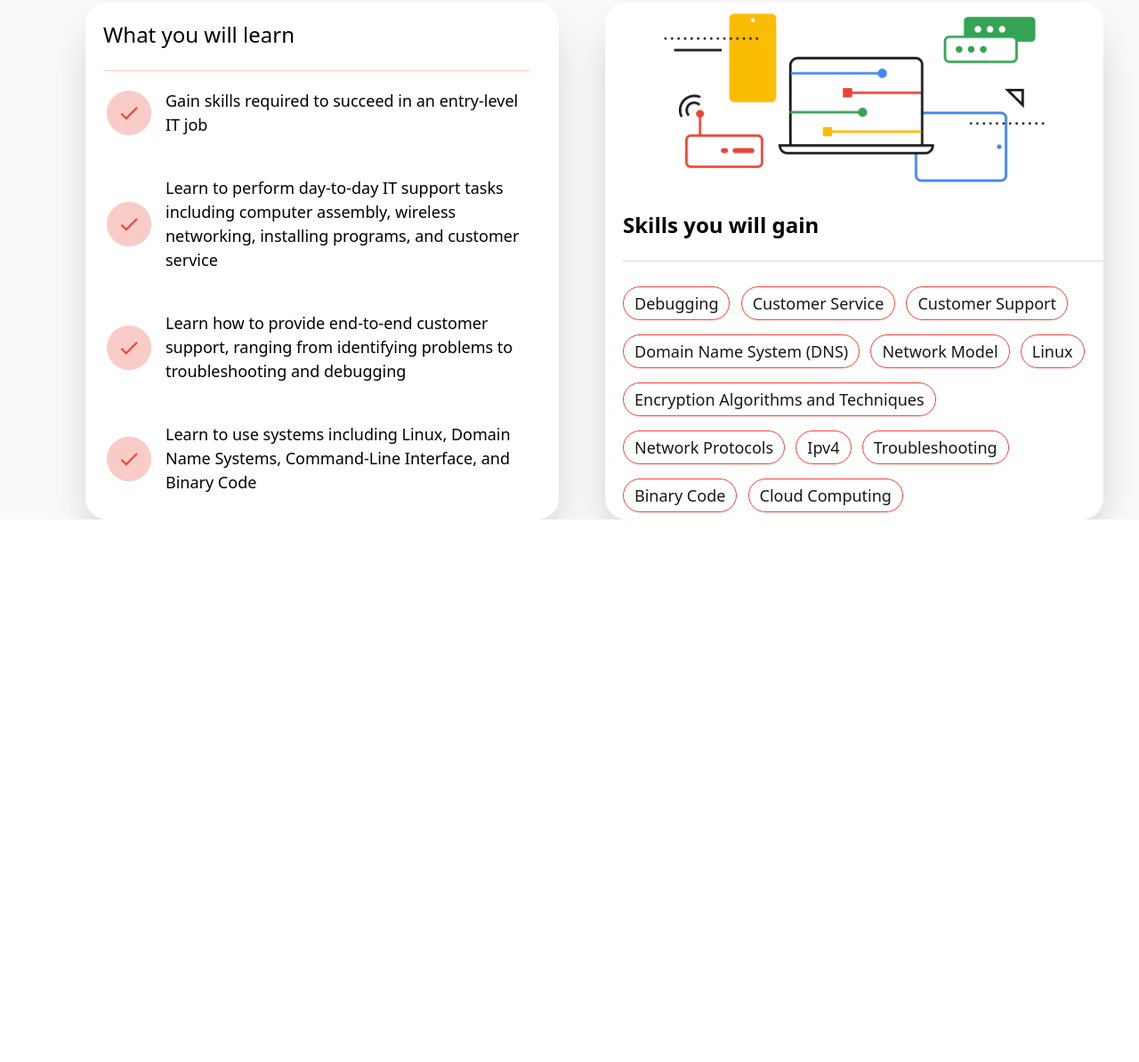
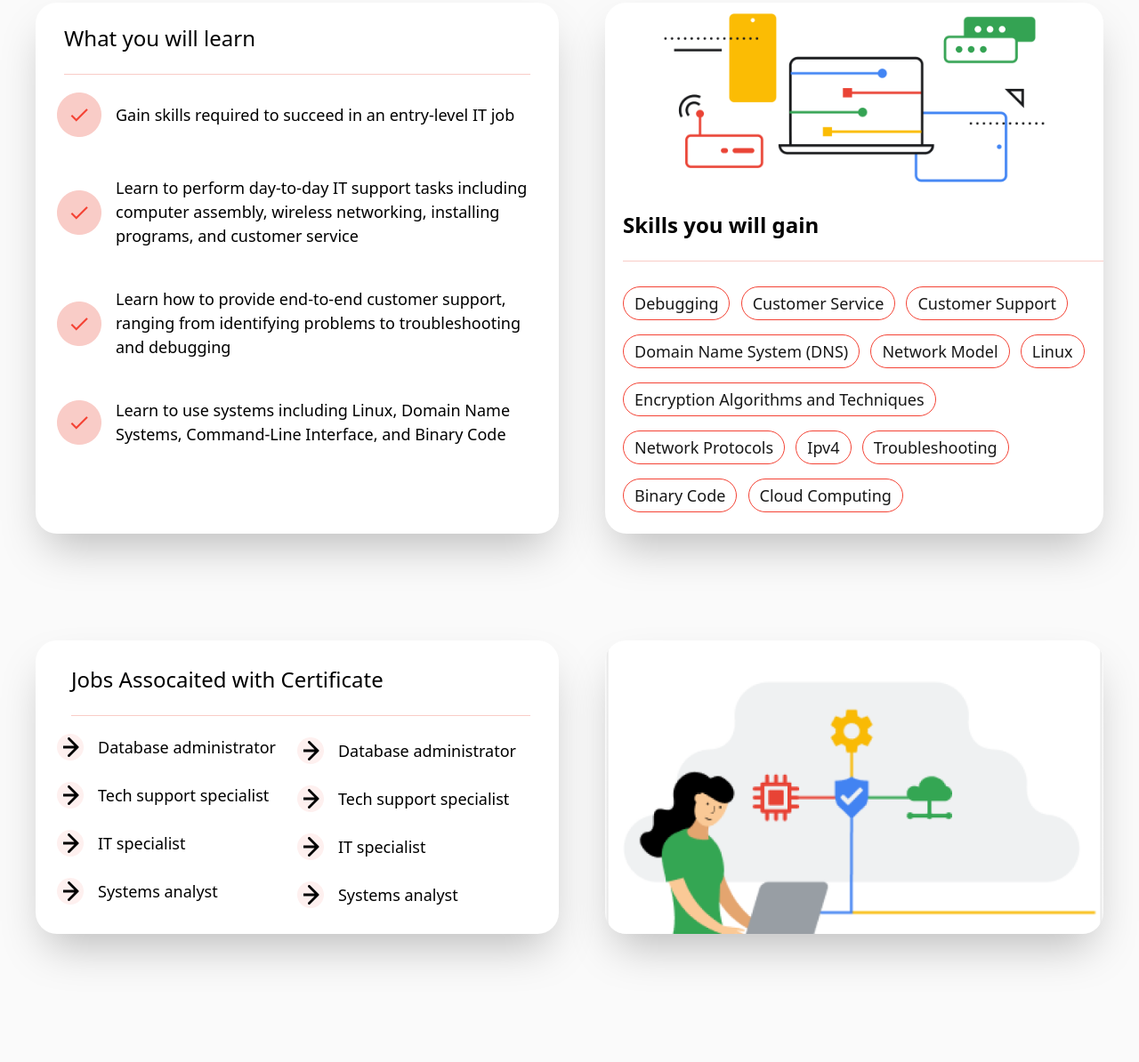
Before and after one commit to dipu59/Tailwind-CSS-Assignment, a website built with Vite: page index.html in a window 1280 px wide. Shown: the part 1018-2212 px from the top of the page at 89% size. Before the commit the page ends 1602 px from the top, so only its background shows below. Built offline with nearby package versions, Linux system fonts and the light colour scheme.

Commit message:
Jobs Assocaited eith Certificate completed

```diff
--- a/index.html
+++ b/index.html
@@ -100,9 +100,9 @@
  <section class="grid grid-cols-12  bg-[#FAFAFA]"><!--main section-->
 
 
-    <section class="grid col-span-12 md:col-span-6 bg-white rounded-3xl  md:ml-24 mt-16 md:mt-20 mx-3 shadow-2xl hover:scale-110 transition-all duration-300"><!--What You Learn Section-->
+    <section class="grid col-span-12 md:col-span-6 bg-white rounded-3xl  md:ml-10 mt-16 md:mt-20 mx-3 shadow-2xl hover:scale-110 transition-all duration-300 cursor-pointer"><!--What You Learn Section-->
 <div class="pr-8"> <!--Main div-->
-<div class="border-b text-2xl font-medium border-[#F9CCC7] ml-5 pt-5 pb-6">
+<div class="border-b text-2xl font-medium border-[#F9CCC7] ml-8 pt-6 pb-6">
     What you will learn
 </div>
 
@@ -127,14 +127,14 @@
 
 
 
-<section class="grid col-span-12 md:col-span-6 bg-white rounded-3xl  md:mr-10 md:ml-10 mt-16 md:mt-20 mx-3 shadow-2xl hover:scale-110 transition-all duration-300"><!--skills You Will again sec-->
+<section class="grid col-span-12 md:col-span-6 bg-white rounded-3xl  md:mr-10 md:ml-10 mt-16 md:mt-20 mx-3 shadow-2xl hover:scale-110 transition-all duration-300 cursor-pointer"><!--skills You Will again sec-->
 <div><!--main div-->
 <div><img src="images/IT_social 1.png" alt="" class="rounded-3xl"></div>
 
 <div class="border-b   border-[#F9CCC7] ml-5 pt-5 pb-6">
     <h1 class="font-medium md:font-semibold md:text-2xl text-lg">Skills you will gain </h1>
 </div><!--second main-->
-<div class="m-auto justify-center items-center md:w-[95%] w-90% mx-4 mt-5">
+<div class="m-auto justify-center items-center mb-4 md:w-[95%] w-90% mx-4 mt-5">
     <button class="button">Debugging</button>
 
     <button class="button">Customer Service</button>
@@ -166,12 +166,77 @@
 
  </section><!--skills You Will again sec-->
 
+
 </section><!--skills You Will again sec-->
 
 
 
+<!-- jobs assoside section start -->
+<section class="grid grid-cols-12  bg-[#FAFAFA] md:pt-10 pb-36"><!--main section-->
 
 
+    <section class="grid col-span-12 md:col-span-6 bg-white rounded-3xl  md:ml-10 mt-16  md:mt-20 mx-3 shadow-2xl hover:scale-110 transition-all duration-300 h-[400px] cursor-pointer md:h-[330px]"><!--Jobs Section-->
+<div class="pr-8 "> <!--Main div-->
+    <div class="border-b text-2xl font-medium border-[#F9CCC7] ml-10 pt-7 pb-6">
+        Jobs Assocaited with Certificate
+     </div>
+<div class="flex">
+
+<div> <!--Div 1-->
+
+
+     <div class=" pl-8 md:pl-6  items-center flex pt-5">
+         <img src="images/Checkmark (1).png" alt=""><span class="md:text-[18px] md:font-[500] ml-4">Database administrator</span>
+     </div>
+
+     <div class=" pl-8 md:pl-6  items-center flex pt-6 ">
+         <img src="images/Checkmark (1).png" alt=""><span class="md:text-[18px] md:font-[500] ml-4"> Tech support specialist</span>
+     </div>
+
+     <div class=" pl-8 md:pl-6  items-center flex pt-6">
+         <img src="images/Checkmark (1).png" alt=""><span class="md:text-[18px] md:font-[500] ml-4">IT specialist</span>
+     </div>
+
+     <div class=" pl-8 md:pl-6  items-center flex pt-6">
+         <img  src="images/Checkmark (1).png" alt=""><span class="md:text-[18px] md:font-[500] ml-4">Systems analyst</span>
+        </div>
+</div><!--Div 1 end-->
+
+<div><!--Div 2-->
+
+     <div class=" pl-8 md:pl-6  items-center flex pt-6">
+         <img src="images/Checkmark (1).png" alt=""><span class="md:text-[18px] md:font-[500] ml-4">Database administrator</span>
+     </div>
+
+     <div class=" pl-8 md:pl-6  items-center flex pt-6">
+         <img src="images/Checkmark (1).png" alt=""><span class="md:text-[18px] md:font-[500] ml-4"> Tech support specialist</span>
+     </div>
+
+     <div class=" pl-8 md:pl-6  items-center flex pt-6">
+         <img src="images/Checkmark (1).png" alt=""><span class="md:text-[18px] md:font-[500] ml-4">IT specialist</span>
+     </div>
+
+     <div class=" pl-8 md:pl-6  items-center flex pt-6">
+         <img  src="images/Checkmark (1).png" alt=""><span class="md:text-[18px] md:font-[500] ml-4">Systems analyst</span>
+        </div>
+</div><!--Div 2 end-->
+
+</div>
+
+</div><!--Main div-->
+    </section><!--What You Learn Section-->
+
+
+
+<section class="grid col-span-12 md:col-span-6  rounded-3xl  md:mr-10 md:ml-10 mt-16 md:mt-20 mx-3 h-[330px] shadow-2xl hover:scale-110 transition-all duration-300 cursor-pointer bg-[#FAFAFA]"><!--skills You Will again sec-->
+<div><!--main div-->
+<img src="images/IT Support 1.png" alt="" class="w-full  object-cover h-[330px] rounded-3xl ">
+
+</div><!--main div-->
+
+ </section><!--skills You Will again sec-->
+
+</section>
 
 
 
```
Also changed, not shown: images/Checkmark (1).png (added).
